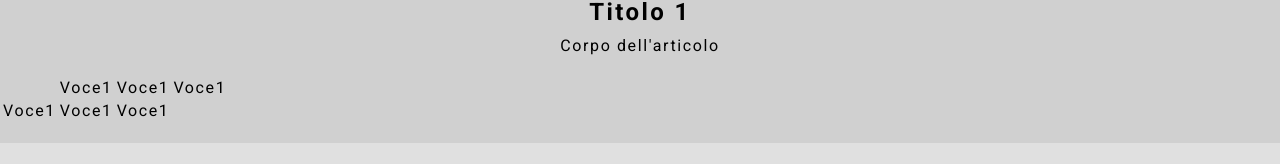
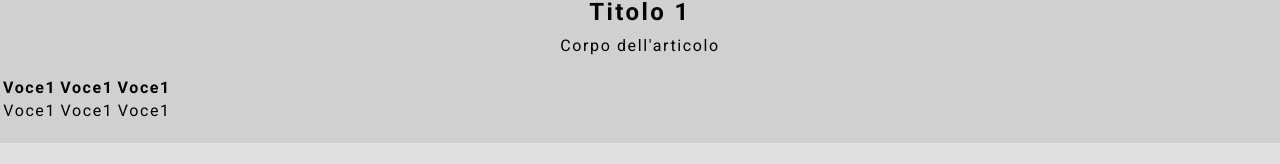
Before and after one commit to AmerigoPassaro/Galax, a plain HTML site: page index.html in a window 1280 px wide. Shown: the part 201-365 px from the top of the page. Drawn offline with Linux system fonts and the light colour scheme.

Commit message:
Modifica
Modifica Index

```diff
--- a/index.html
+++ b/index.html
@@ -44,11 +44,11 @@
       <section id="table-section">
         <table>
           <thead>
-            <th>
-              <td>Voce1</td>
-              <td>Voce1</td>
-              <td>Voce1</td>
-            </th>
+            <tr>
+              <th>Voce1</th>
+              <th>Voce1</th>
+              <th>Voce1</th>
+            </tr>
           </thead>
           <tbody>
             <tr>
```
